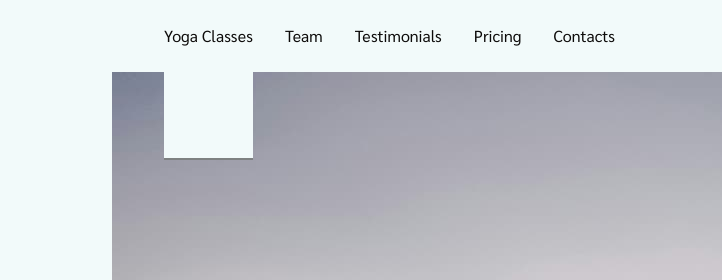
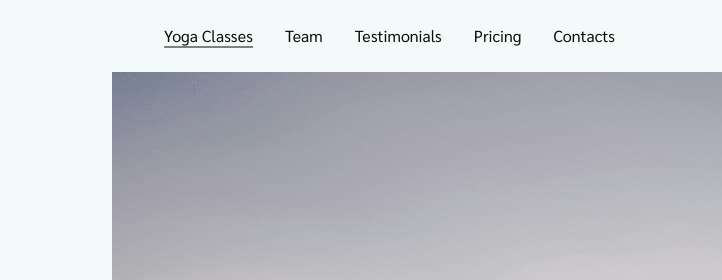
Before and after one commit to Olena-dev19/flexflow, a website built with Vite: page src/index.html in a window 1536 px wide. Shown: the top 280 px of the page, 0-722 px from the left. Built offline with nearby package versions, Linux system fonts and the light colour scheme.

Commit message:
fix yoga class header

```diff
--- a/src/css/header.css
+++ b/src/css/header.css
@@ -119,7 +119,7 @@ font-weight: 400;
 
 
 
- .yoga-classes {
+ .yoga-classes-header{
 
     border-bottom: 2px solid rgba(13, 11, 10, 0.5);
         width: 89px;
--- a/src/partials/header.html
+++ b/src/partials/header.html
@@ -11,7 +11,7 @@
 
 <nav class="header-nav">
       <ul class="link-menu-dsk">
-        <li><a href="#yoga-classes" class="link-menu-list yoga-classes">Yoga Classes</a></li>
+        <li><a href="#yoga-classes" class="link-menu-list yoga-classes-header">Yoga Classes</a></li>
         <li><a href="#team" class="link-menu-list">Team</a></li>
         <li><a href="#testimonials" class="link-menu-list">Testimonials</a></li>
         <li><a href="#price" class="link-menu-list">Pricing</a></li>
```
Also changed, not shown: src/partials/modal-one 2.html (added, +5 -0 lines), src/css/modal-one 2.css (added).
